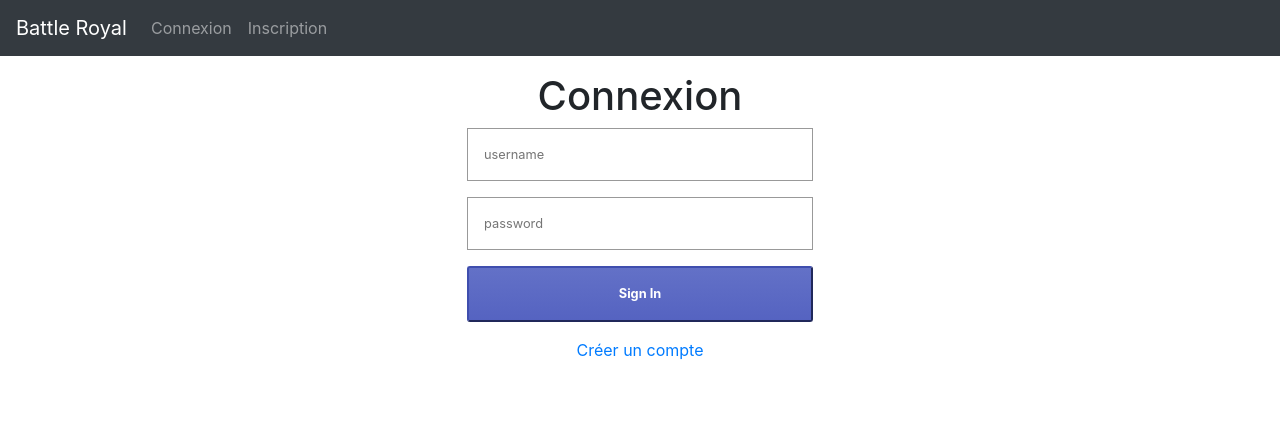
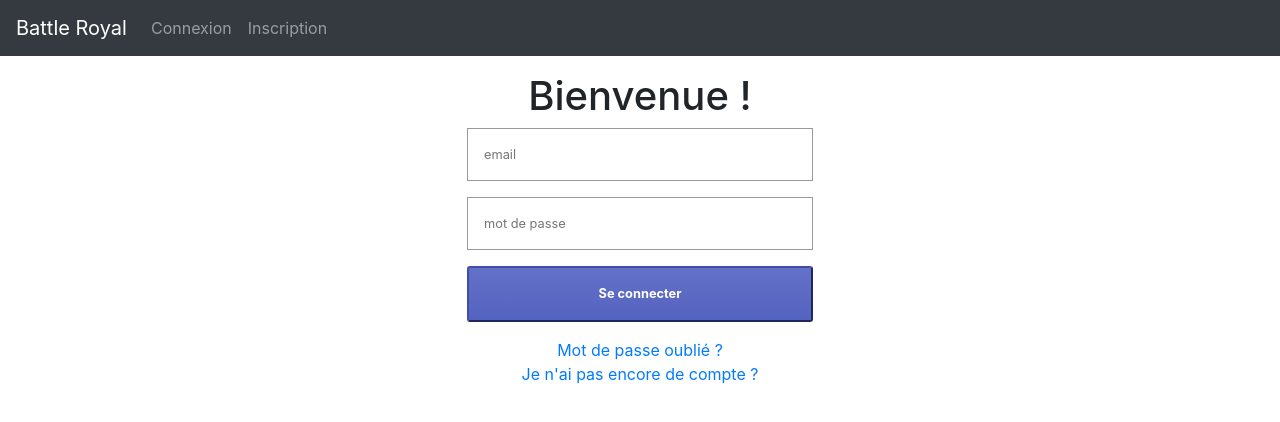
Before and after one commit to FoxBandyKoot/BattleRoyale_Front_TP, a React (Create React App) app in the folder code/: page /login in a window 1280 px wide. Shown: the top 422 px of the page. Built offline with nearby package versions, Linux system fonts and the light colour scheme.

Commit message:
v1 login

```diff
--- a/code/src/pages/login/Login.js
+++ b/code/src/pages/login/Login.js
@@ -36,7 +36,7 @@ function Login() {
     return (
         <Card>
             {/*<Logo src={logoImg} />*/}
-            <h1>Connexion</h1>
+            <h1>Bienvenue !</h1>
             <Form>
                 <Input
                     type="username"
@@ -44,7 +44,7 @@ function Login() {
                     onChange={e => {
                         setUserName(e.target.value);
                     }}
-                    placeholder="username"
+                    placeholder="email"
                 />
                 <Input
                     type="password"
@@ -52,11 +52,12 @@ function Login() {
                     onChange={e => {
                         setPassword(e.target.value);
                     }}
-                    placeholder="password"
+                    placeholder="mot de passe"
                 />
-                <Button onClick={postLogin}>Sign In</Button>
+                <Button onClick={postLogin}>Se connecter</Button>
             </Form>
-            <Link to="/signup">Créer un compte</Link>
+            <Link to="/signup">Mot de passe oublié ?</Link>
+            <Link to="/signup">Je n'ai pas encore de compte ?</Link>
             { isError &&<Error>Utilisateur ou mot de passe incorrect</Error> }
         </Card>
     );
```
